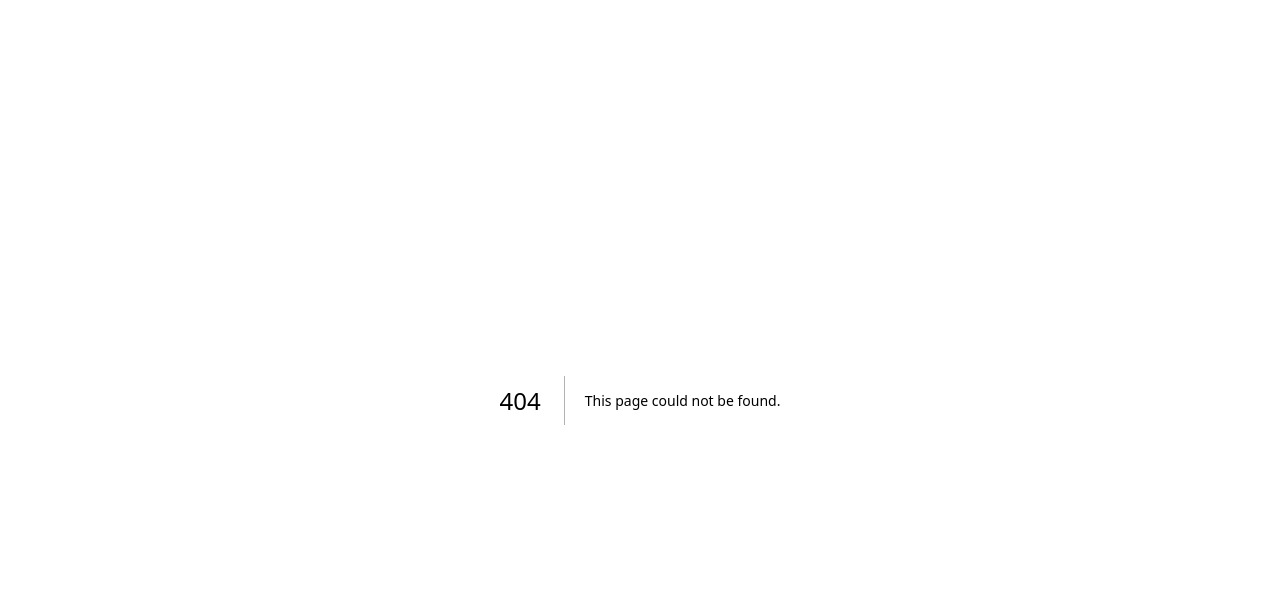
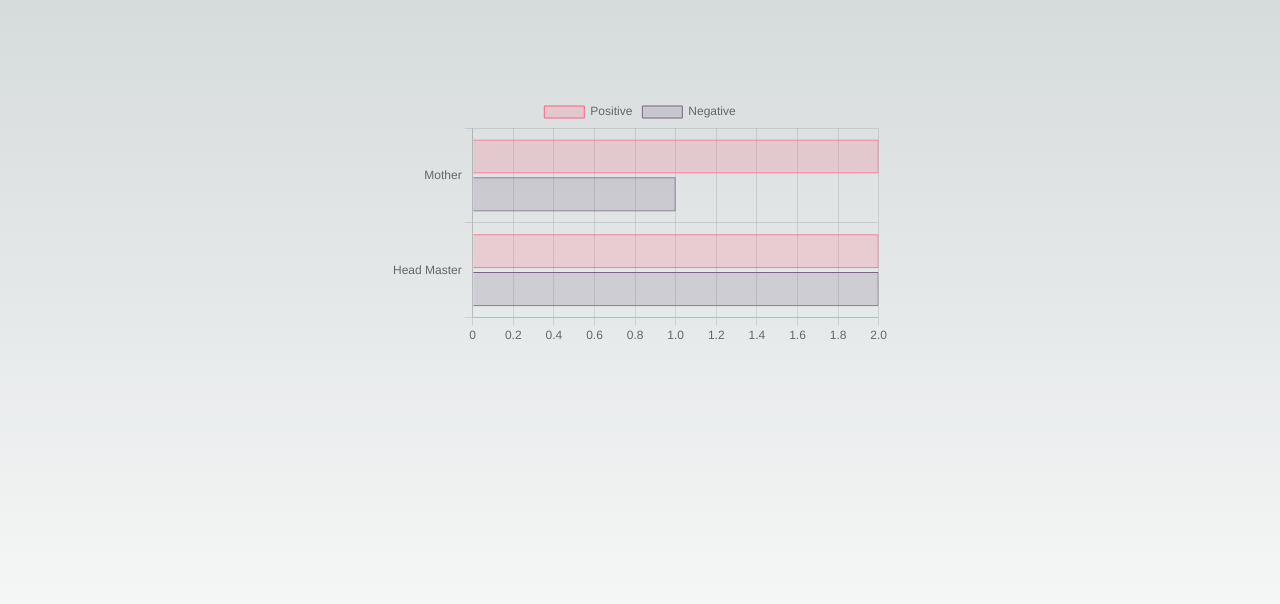
Before and after one commit to elalytics/elalytics-website, a Next.js app: page /the-boy/sentiment-chart in a window 1280 px wide. Before the commit this address had no page. Shown: the top 604 px of the page. Built offline with nearby package versions, Linux system fonts and the light colour scheme.

Commit message:
initializing repo

```diff
--- a/package.json
+++ b/package.json
@@ -10,6 +10,7 @@
   },
   "dependencies": {
     "autoprefixer": "10.4.14",
+    "chart.js": "^4.3.0",
     "eslint": "8.44.0",
     "eslint-config-next": "13.4.9",
     "next": "13.4.9",
--- a/src/app/globals.css
+++ b/src/app/globals.css
@@ -8,13 +8,13 @@
   --background-end-rgb: 255, 255, 255;
 }
 
-@media (prefers-color-scheme: dark) {
+/* @media (prefers-color-scheme: dark) {
   :root {
     --foreground-rgb: 255, 255, 255;
     --background-start-rgb: 0, 0, 0;
     --background-end-rgb: 0, 0, 0;
   }
-}
+} */
 
 body {
   color: rgb(var(--foreground-rgb));
--- /dev/null
+++ b/src/app/the-boy/sentiment-chart/components/CharacterSentimentChart.js
@@ -0,0 +1,45 @@
+/* eslint-disable react-hooks/exhaustive-deps */
+import { useEffect, useRef } from "react";
+import { Chart } from "chart.js/auto";
+
+const BarChart = (props) => {
+  const chartContainer = useRef(null);
+  const chartInstance = useRef(null);
+  const options = {
+    indexAxis: "y",
+    scales: {
+      y: {
+        beginAtZero: true,
+      },
+    },
+    responsive: true,
+  };
+
+  useEffect(() => {
+    if (chartContainer && chartContainer.current) {
+      const myChartRef = chartContainer.current.getContext("2d");
+      if (chartInstance.current) {
+        // if a chart instance exists
+        chartInstance.current.destroy(); // destroy it
+      }
+
+      chartInstance.current = new Chart(myChartRef, {
+        type: "bar",
+        data: props.data,
+        options: options,
+      });
+    }
+  }, [chartContainer, props.data, options]);
+
+  if (props.data === undefined || props.data === null) {
+    return <div>loading</div>;
+  }
+
+  return (
+    <div style={{ width: "500px" }}>
+      <canvas ref={chartContainer} />
+    </div>
+  );
+};
+
+export default BarChart;
--- /dev/null
+++ b/src/app/the-boy/sentiment-chart/page.js
@@ -0,0 +1,80 @@
+"use client";
+
+import { useEffect, useState } from "react";
+import BarChart from "./components/CharacterSentimentChart";
+
+const rawData = [
+  { character: "Mother", words: ["able", "hello", "how"] },
+  { character: "Head Master", words: ["able", "sure", "old", "hero"] },
+];
+
+const wordList = [
+  { word: "able", positive: true },
+  { word: "hello", positive: true },
+  { word: "how", positive: false },
+  { word: "sure", positive: false },
+  { word: "old", positive: true },
+  { word: "hero", positive: false },
+];
+
+function countCharacterPositiveAndNegativeWords(rawData, wordList) {
+  return rawData.map((characterData) => {
+    let positiveWordsCount = 0;
+    let negativeWordsCount = 0;
+
+    characterData.words.forEach((word) => {
+      let wordData = wordList.find((wordItem) => wordItem.word === word);
+      if (wordData.positive === true) {
+        positiveWordsCount++;
+      } else {
+        negativeWordsCount++;
+      }
+    });
+
+    return {
+      character: characterData.character,
+      positive: positiveWordsCount,
+      negative: negativeWordsCount,
+    };
+  });
+}
+
+export default function Home() {
+  const [characterData, setCharacterData] = useState([]);
+  const [chartData, setChartData] = useState();
+
+  useEffect(() => {
+    setCharacterData(countCharacterPositiveAndNegativeWords(rawData, wordList));
+  }, []);
+  useEffect(() => {
+    console.log(characterData);
+    let data = {
+      labels: characterData.map((characterData) => characterData.character),
+      datasets: [
+        {
+          label: "Positive",
+          data: characterData.map((characterData) => characterData.positive),
+          backgroundColor: "rgba(255, 99, 132, 0.2)",
+          borderColor: "rgb(255, 99, 132)",
+          borderWidth: 1,
+        },
+        {
+          label: "Negative",
+          data: characterData.map((characterData) => characterData.negative),
+          backgroundColor: "rgba(123, 99, 132, 0.2)",
+          borderColor: "rgb(123, 99, 132)",
+          borderWidth: 1,
+        },
+      ],
+    };
+    setChartData(data);
+  }, [characterData]);
+
+  return (
+    <main className="flex min-h-screen flex-col items-center justify-between p-24">
+      <div className="z-10">
+        <BarChart data={chartData} />
+      </div>
+    </main>
+  );
+}
```
Also changed, not shown: 1 other file (tests, documents, lock files or other folders).
